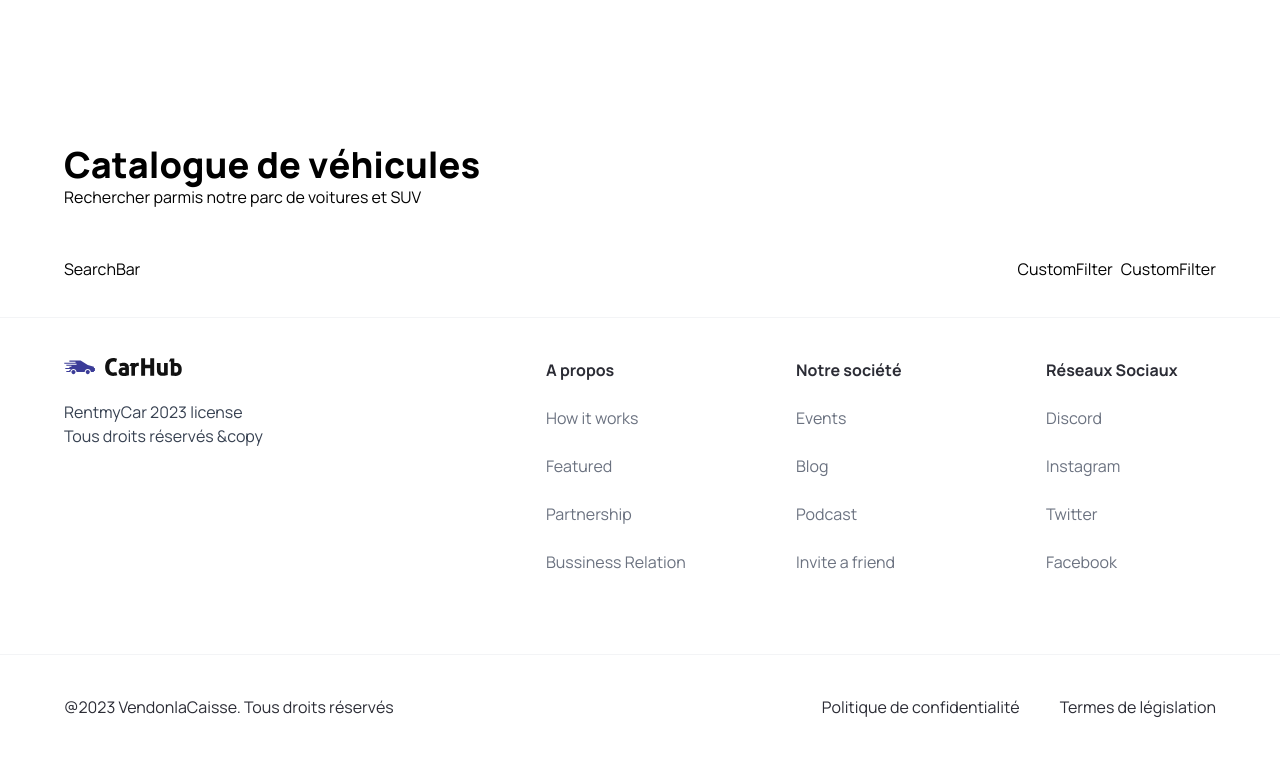
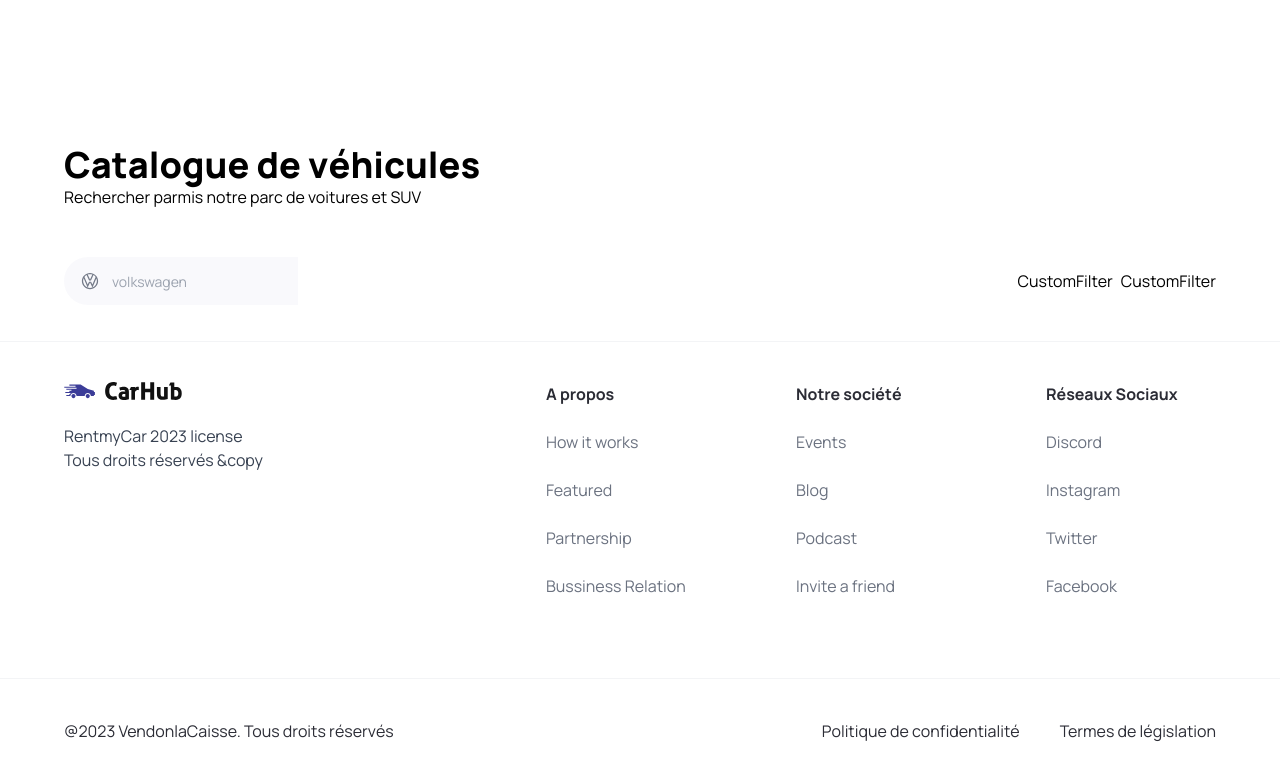
Before and after one commit to Toty-01/cars, a Next.js app: page / in a window 1280 px wide. Shown: the part 719-1498 px from the top of the page. Built offline with nearby package versions, Linux system fonts and the light colour scheme.

Commit message:
filtre searchbar

```diff
--- a/components/SearchBar.tsx
+++ b/components/SearchBar.tsx
@@ -1,8 +1,22 @@
+'use client';
+import { useState } from 'react';
 import React from 'react'
+import SearchManufacturer from './SearchManufacturer'
 
 const SearchBar = () => {
+  const [manufacturer, setManufacturer] = useState('');
+  const handlesearch = () => {
+    console.log("hello");
+  }
   return (
-    <div>SearchBar</div>
+    <form className='searchbar' onSubmit={handlesearch}>
+      <div className="searchbar_item">
+        <SearchManufacturer
+          manufacturer={manufacturer}
+          setManufacturer={setManufacturer}
+        />
+      </div>
+    </form>
   )
 }
 
--- /dev/null
+++ b/components/SearchManufacturer.tsx
@@ -0,0 +1,47 @@
+'use client'
+import { SearchManufacturerProps } from '@/types'
+import { Combobox, Transition } from '@headlessui/react'
+import React from 'react'
+import Image from 'next/image'
+import { useState, Fragment } from 'react'
+
+const SearchManufacturer = ({manufacturer, setManufacturer} : SearchManufacturerProps) => {
+  const [query, setQuery] = useState("");
+
+  return (
+    <div className='search-manufacturer'>
+      <Combobox>
+        <div className="relative w-full">
+          <Combobox.Button className="absolute top-[14px]">
+            <Image
+              src="/car-logo.svg"
+              width={20}
+              height={20}
+              className="ml-4"
+              alt='car-logo'
+            />
+          </Combobox.Button>
+          <Combobox.Input
+            className="search-manufacturer__input"
+            placeholder="volkswagen"
+            displayValue={(manufacturer: string) => manufacturer}
+            onChange={(e) => setQuery(e.target.value)}
+          />
+          <Transition
+            as={Fragment}
+            leave='transition ease-in duration-100'
+            leaveFrom='opacity-100'
+            leaveTo='opacity-0'
+            afterLeave={() => setQuery('')}
+          >
+              <Combobox.Options>
+
+              </Combobox.Options>
+          </Transition>
+        </div>
+      </Combobox>
+    </div>
+  )
+}
+
+export default SearchManufacturer
--- a/components/index.ts
+++ b/components/index.ts
@@ -4,6 +4,7 @@
 import Footer from './Footer';
 import CustomFilter from './CustomFilter';
 import SearchBar from './SearchBar';
+import SearchManufacturer from './SearchManufacturer';
 
 export {
   Hero,
@@ -12,4 +13,5 @@
   Footer,
   CustomFilter,
   SearchBar,
+  SearchManufacturer,
 }
--- a/package.json
+++ b/package.json
@@ -9,6 +9,7 @@
     "lint": "next lint"
   },
   "dependencies": {
+    "@headlessui/react": "^1.7.17",
     "@types/node": "20.5.3",
     "@types/react": "18.2.21",
     "@types/react-dom": "18.2.7",
--- a/types/index.ts
+++ b/types/index.ts
@@ -7,3 +7,7 @@
   handleClick?:
   MouseEventHandler<HTMLButtonElement>;
 }
+export interface SearchManufacturerProps {
+  manufacturer: string;
+  setManufacturer: (manufacturer: string) => void;
+}
```
Also changed, not shown: 1 other file (tests, documents, lock files or other folders).
